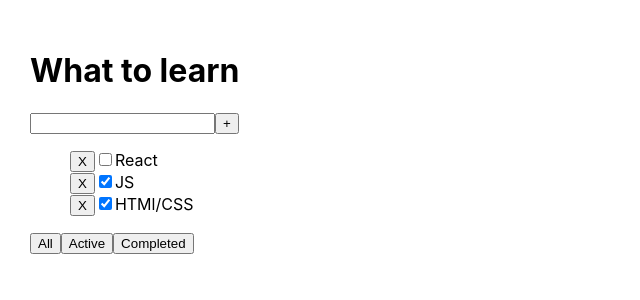
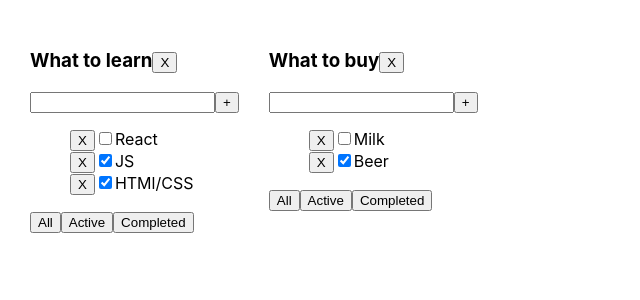
Before and after one commit to NikishaGin/Todolist, a React (Create React App) app: page / in a window 1280 px wide. Shown: the top 300 px of the page, without its empty margins (0-640 px from the left). Built offline with nearby package versions, Linux system fonts and the light colour scheme.

Commit message:
dobavlen vtoroi tudulist realizovana funkciya udaleniya tudulista

```diff
--- a/src/App.tsx
+++ b/src/App.tsx
@@ -1,56 +1,81 @@
 import React, {useState} from 'react';
 import './App.css';
-import {PropsTasksType, Todolist} from "./Todolist";
+import {Todolist} from "./Todolist";
 import {v1} from "uuid";
 
 export type FilterValuesType = 'all' | 'active' | 'completed'
+export type TodolistType = { id: string, title: string, filter: FilterValuesType }
+export type PropsTasksType = { id: string, title: string, isDone: boolean }
 
 function App() {
 
-    let [tasks, setTasks] = useState<PropsTasksType[]>([
-        {id: v1(), title: "React", isDone: false},
-        {id: v1(), title: "JS", isDone: true},
-        {id: v1(), title: "HTMl/CSS", isDone: true},
+    let todolistID1 = v1()
+    let todolistID2 = v1()
+
+    let [todolist, setTodolist] = useState<TodolistType[]>([
+        {id: todolistID1, title: 'What to learn', filter: 'all'},
+        {id: todolistID2, title: 'What to buy', filter: 'all'}
     ])
 
-    let [filter, setFilter] = useState<FilterValuesType>('all')
+    let [tasks, setTasks] = useState({
+        [todolistID1]: [
+            {id: v1(), title: "React", isDone: false},
+            {id: v1(), title: "JS", isDone: true},
+            {id: v1(), title: "HTMl/CSS", isDone: true},
+        ],
+        [todolistID2]: [
+            {id: v1(), title: "Milk", isDone: false},
+            {id: v1(), title: "Beer", isDone: true},
+        ],
+    })
 
-    const filterTasks = (filter: FilterValuesType) => {
-        switch (filter) {
-            case 'active':
-                return tasks.filter(task => !task.isDone);
-            case 'completed':
-                return tasks.filter(task => task.isDone);
-            default:
-                return tasks;
-        }
-    };
-
-    const changeFilter = (value: FilterValuesType) => {
-        setFilter(value)
+    const removeTodolist = (todoID: string) => {
+        setTodolist(todolist.filter((todo)=> todo.id !== todoID))
+        delete tasks[todoID]
+        setTasks({...tasks})
     }
 
-    const removeTasks = (id: string) => {
-        setTasks(tasks.filter((task) => task.id !== id))
+    const changeFilter = (todoID: string, value: FilterValuesType) => {
+        setTodolist(todolist.map((todo) => todo.id === todoID ? {...todo, filter: value} : todo))
     }
 
-    const addTasks = (title: string) => {
-        const newTasks = {id: v1(), title: title, isDone: false}
-        setTasks([...tasks, newTasks])
+    const removeTasks = (todoID: string, taskID: string) => {
+        setTasks({...tasks, [todoID]: tasks[todoID].filter((el) => el.id !== taskID)})
     }
 
-    const changeStatus = (id: string, isDone: boolean) => {
-        setTasks(tasks.map(task => task.id === id ? { ...task, isDone: isDone } : task));
+    const addTasks = (todoID: string, title: string) => {
+        const newTasks: PropsTasksType = {id: v1(), title: title, isDone: false}
+        setTasks({...tasks, [todoID]: [...tasks[todoID], newTasks]})
+    }
+
+    const changeStatus = (todoID: string, taskID: string, isDone: boolean) => {
+        setTasks({...tasks, [todoID]: tasks[todoID].map(task => task.id === taskID ? {...task, isDone: isDone} : task)})
     }
 
     return (
         <div className="App">
-            <Todolist tasks={filterTasks(filter)}
-                      removeTasks={removeTasks}
-                      filteredTasks={changeFilter}
-                      addTasks={addTasks}
-                      checkedTasks={changeStatus}
-            />
+            {todolist.map((todo) => {
+
+                let tasksForTodolist = tasks[todo.id]
+
+                if (todo.filter === 'active') {
+                    tasksForTodolist = tasks[todo.id].filter(task => !task.isDone)
+                }
+                if (todo.filter === 'completed') {
+                    tasksForTodolist = tasks[todo.id].filter(task => task.isDone)
+                }
+
+                return <Todolist key={todo.id}
+                                 tasks={tasksForTodolist}
+                                 removeTasks={removeTasks}
+                                 filteredTasks={changeFilter}
+                                 addTasks={addTasks}
+                                 changeStatus={changeStatus}
+                                 todoTitle={todo.title}
+                                 todoID={todo.id}
+                                 removeTodolist={removeTodolist}
+                />
+            })}
         </div>
     );
 }
--- a/src/Todolist.tsx
+++ b/src/Todolist.tsx
@@ -1,18 +1,16 @@
 import React, {ChangeEvent, useState, KeyboardEvent, MouseEvent, DetailedHTMLProps, InputHTMLAttributes} from 'react';
-import {FilterValuesType} from "./App";
+import {FilterValuesType, PropsTasksType} from "./App";
 
-export type PropsTasksType = {
-    id: string,
-    title: string,
-    isDone: boolean
-}
 
 type PropsType = {
     tasks: PropsTasksType []
-    removeTasks: (id: string) => void
-    filteredTasks: (value: FilterValuesType) => void
-    addTasks: (title: string) => void
-    checkedTasks: (id: string, isDone: boolean) => void
+    removeTasks: (todoID: string, taskID: string) => void
+    filteredTasks: (todoID: string, value: FilterValuesType) => void
+    addTasks: (todoID: string, title: string) => void
+    changeStatus: (todoID: string, taskID: string, isDone: boolean) => void
+    todoTitle: string
+    todoID: string
+    removeTodolist: (todoID: string) => void
 }
 
 export const Todolist = (props: PropsType) => {
@@ -21,16 +19,26 @@ export const Todolist = (props: PropsType) => {
 
     const onChangeHandler = (event: ChangeEvent<HTMLInputElement>) => setTitle(event.currentTarget.value)
 
+    // Добавление таски по клавише Enter
     const onKeyPressHandler = (event: KeyboardEvent<HTMLInputElement>) => event.charCode === 13 && addTasksHandler()
 
+    // Проверяем что поле ввода не пустое перед добавлением таски
     const addTasksHandler = () => {
-        props.addTasks(title)
+        title.trim() !== '' && props.addTasks(props.todoID, title)
         setTitle('')
     }
 
+    // Кнопки фильтрации
+    const onAllClickHandler = () => props.filteredTasks(props.todoID, 'all')
+    const onActiveClickHandler = () => props.filteredTasks(props.todoID, 'active')
+    const onCompletedClickHandler = () => props.filteredTasks(props.todoID, 'completed')
+
     return (
         <div>
-            <h1>What to learn</h1>
+            <h3>
+                {props.todoTitle}
+                <button onClick={() => props.removeTodolist(props.todoID)}>X</button>
+            </h3>
             <div>
                 <input value={title} onChange={onChangeHandler} onKeyPress={onKeyPressHandler}/>
                 <button onClick={addTasksHandler}>+</button>
@@ -38,10 +46,10 @@ export const Todolist = (props: PropsType) => {
             <ul>
                 {props.tasks.map((task) => {
 
-                    const onRemoveHandler = () => props.removeTasks(task.id)
+                    const onRemoveHandler = () => props.removeTasks(props.todoID, task.id)
 
                     const onCheckedHandler = (event: ChangeEvent<HTMLInputElement>) => {
-                        props.checkedTasks(task.id, event.currentTarget.checked)
+                        props.changeStatus(props.todoID, task.id, event.currentTarget.checked)
                     }
 
                     return <li key={task.id}>
@@ -55,9 +63,9 @@ export const Todolist = (props: PropsType) => {
                 })}
             </ul>
             <div>
-                <button onClick={() => props.filteredTasks('all')}>All</button>
-                <button onClick={() => props.filteredTasks('active')}>Active</button>
-                <button onClick={() => props.filteredTasks('completed')}>Completed</button>
+                <button onClick={onAllClickHandler}>All</button>
+                <button onClick={onActiveClickHandler}>Active</button>
+                <button onClick={onCompletedClickHandler}>Completed</button>
             </div>
         </div>
     );
--- a/src/index.tsx
+++ b/src/index.tsx
@@ -8,9 +8,7 @@ const root = ReactDOM.createRoot(
   document.getElementById('root') as HTMLElement
 );
 root.render(
-  <React.StrictMode>
     <App />
-  </React.StrictMode>
 );
 
 reportWebVitals();
```
